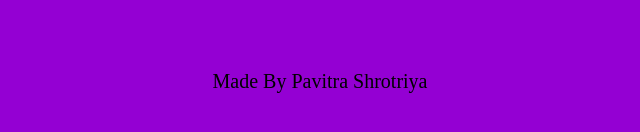
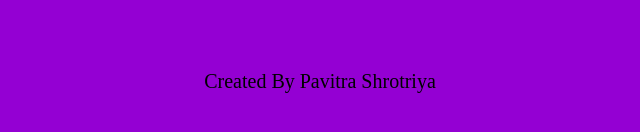
Before and after one commit to PavitraShrotriya/Drum-Kit, a plain HTML site: page index.html in a window 1280 px wide. Shown: the part 570-702 px from the top of the page, 320-960 px from the left. Drawn offline with Linux system fonts and the light colour scheme.

Commit message:
Update index.html

```diff
--- a/index.html
+++ b/index.html
@@ -23,7 +23,7 @@
         </div>
 
         <footer>
-            Made By Pavitra Shrotriya
+            Created By Pavitra Shrotriya
         </footer>
 
     <script src="index.js" charset="utf-8"></script>
```
